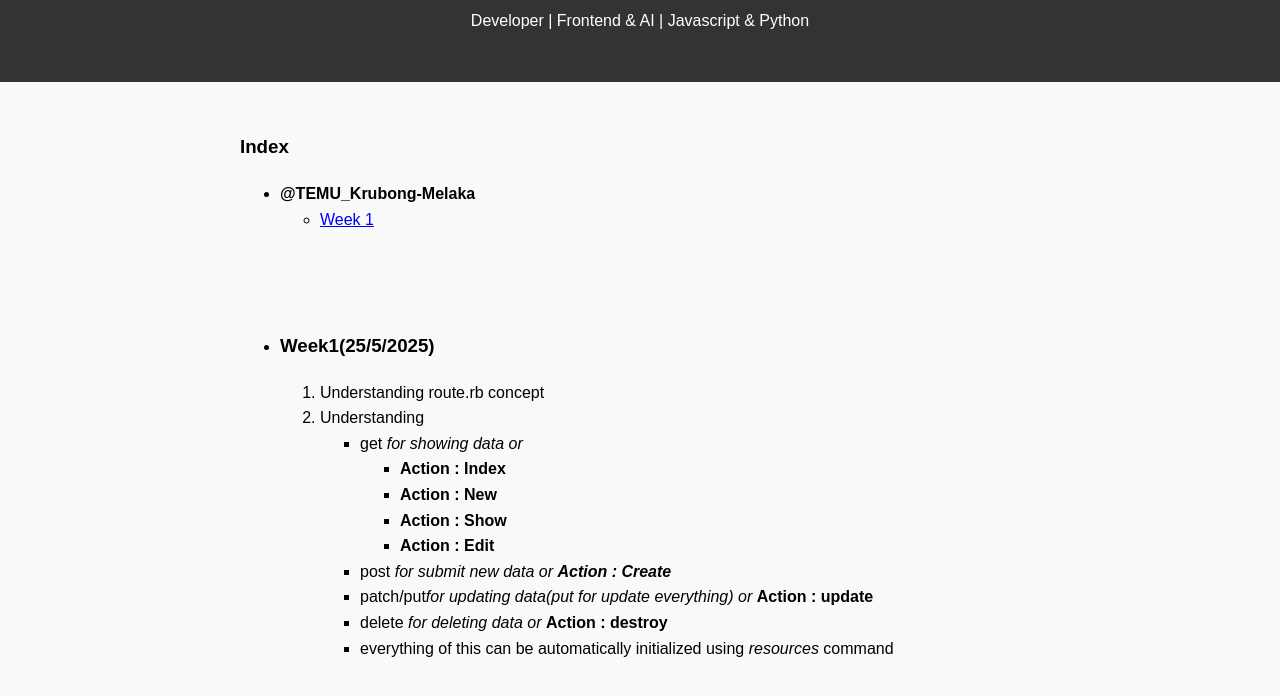
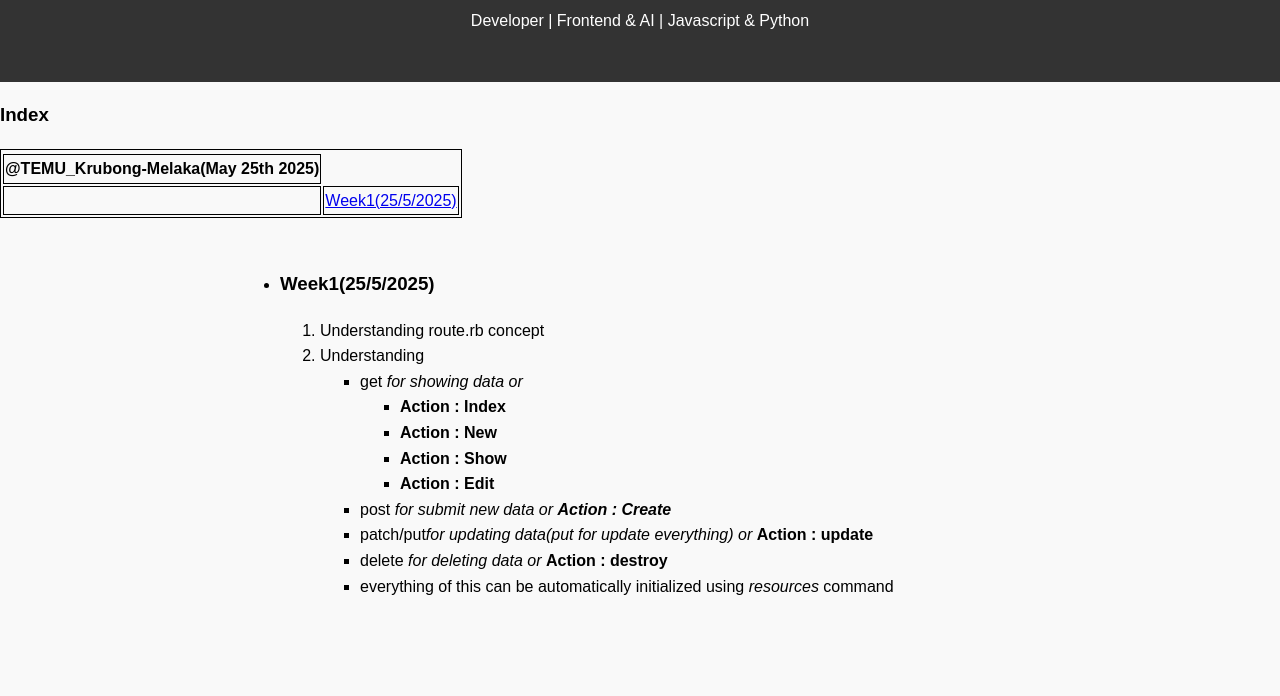
Before and after one commit to fxHakkun/JS-Project, a plain HTML site: page LogBook.html in a window 1280 px wide. Shown: the part 118-814 px from the top of the page. Drawn offline with Linux system fonts and the light colour scheme.

Commit message:
update table and style

```diff
--- a/LogBook.html
+++ b/LogBook.html
@@ -12,13 +12,17 @@
   <p>Developer | Frontend & AI | Javascript & Python</p>
 </header>
 <body>
-  <div><h3>Index</h3>
-    <ul>
-    <li><b>@TEMU_Krubong-Melaka</b></li>
-      <ul>
-      <li><a href="#Week1_TEMU">Week 1</a></li>
-      </ul>
-    </ul>
+
+  <table><tr><h3>Index</h3></tr>
+    <tr>
+    <th><b>@TEMU_Krubong-Melaka(May 25th 2025)</b></th>
+    </tr>
+    <tr>
+      <td></td>
+      <td><a href="#Week1_TEMU">Week1(25/5/2025)</a></td>
+    </tr>
+  </table>
+
   </div>
   <div id="projects">
     <ul>
--- a/style.css
+++ b/style.css
@@ -52,3 +52,7 @@ footer {
   text-align: center;
   padding: 1rem;
 }
+
+  table, th, td {
+    border: 1px solid black;
+}
```
Also changed, not shown: index.html (+1 -1 lines).
